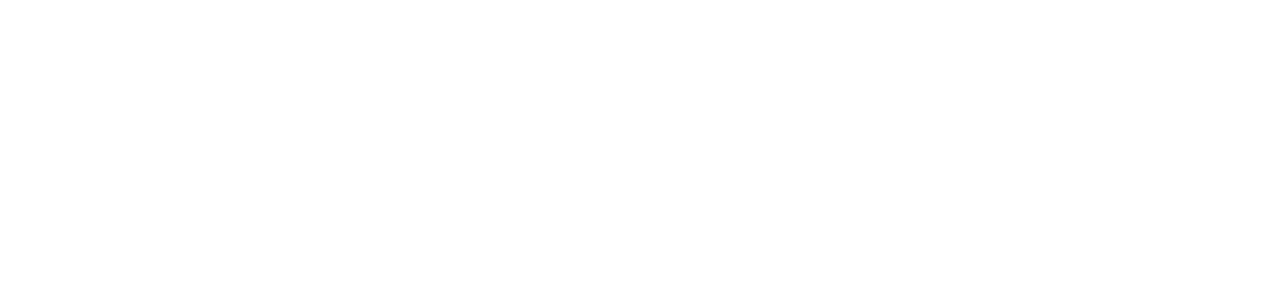
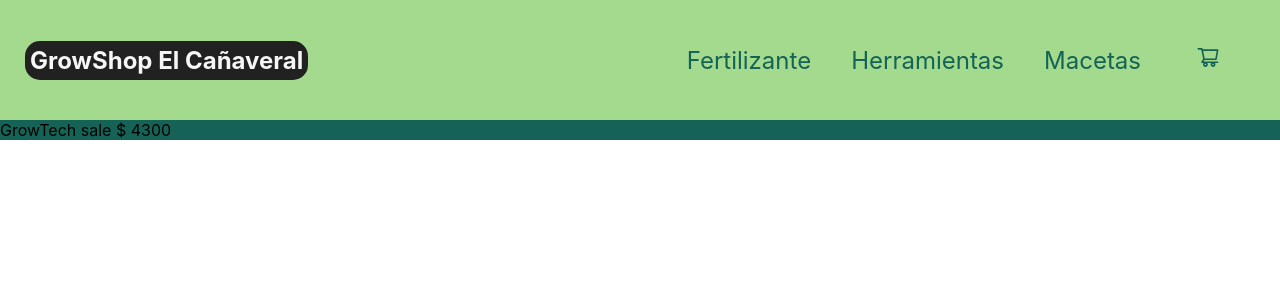
Before and after one commit to lessi09coder/grow, a React (Create React App) app: page /product/1 in a window 1280 px wide. Before the commit this address had no page. Shown: the top 300 px of the page. Built offline with nearby package versions, Linux system fonts and the light colour scheme.

Commit message:
details con route ok

```diff
--- a/src/App.js
+++ b/src/App.js
@@ -3,6 +3,7 @@ import './App.scss';
 import { BrowserRouter,Routes,Route } from 'react-router-dom';
 import { Home } from './pages/Home';
 import { Category } from './pages/Category';
+import { Detail } from './pages/Detail';
 
 
 function App() {
@@ -12,6 +13,7 @@ function App() {
         <Routes>
           <Route path={"/"} element={<Home/>} />
           <Route path={"/category/:categoryId"} element={<Category/>} />
+          <Route path={"/product/:productId"} element={<Detail/>} />
         </Routes>
 
       </BrowserRouter>
--- a/src/App.scss
+++ b/src/App.scss
@@ -44,7 +44,9 @@
       &:hover{
         color: #FFF1BD;
       }
+
     }
+
 
     &:hover{
       transition: all 0.3s;
@@ -60,7 +62,7 @@
     padding: 5px;
     border-radius: 15px;
     color: #F6F6F6;
-    font-size: 2rem;
+    font-size: 1.5rem;
   }
 };
         // ***** MAIN ***** //
@@ -77,7 +79,7 @@ main{
   margin: 20px 0;
 
   .card {
-
+    cursor: pointer;
     & .card__top{
       position: relative;
       overflow: hidden;
--- a/src/api/productos.js
+++ b/src/api/productos.js
@@ -10,7 +10,7 @@ const arrayProductos= [
     {
         id: 0,
         nombre:"Nitrox",
-        categoria:"fertilizante",
+        categoria:"fertilizantes",
         precio:1500,
         descripcion:"Nitrogreno",
         tag:"",
@@ -46,3 +46,13 @@ export const getProductos = (categoria) =>
         res(response)
     }, 1500)
   });
+
+  export const getProductoId = (productId) =>
+  new Promise((res , rej) => {
+    const response = arrayProductos.find((p)=> p.id === +productId)
+    console.log(productId)
+    console.log({response})
+    setTimeout(()=> {
+        res(response)
+    }, 1500)
+  });
--- a/src/components/Item.jsx
+++ b/src/components/Item.jsx
@@ -1,5 +1,9 @@
+import { useNavigate } from "react-router-dom";
+
+
 const Item = (props) => {
-    return ( <div className="card">
+    const navigate = useNavigate();
+    return ( <div className="card" onClick={()=> navigate(`/product/${props.id}`)}>
         <div className="card__top">
             <img src={props.imagen} alt="productoavender" />
             <h3>{props.precio} </h3>
--- a/src/components/ItemProduct.jsx
+++ b/src/components/ItemProduct.jsx
@@ -20,6 +20,7 @@ const ItemProduct = () => {
             nombre={producto.nombre}
             descripcion ={producto.descripcion}
             tag={producto.tag}
+            id={producto.id}
             precio={producto.precio}
             imagen={producto.imagen}/>
           })}
--- a/src/components/NavBar.jsx
+++ b/src/components/NavBar.jsx
@@ -1,18 +1,45 @@
 import CartWidget from './CartWidget'
+import {Link, NavLink} from 'react-router-dom'
+
+const links =[
+    {href:"category/fertilizantes", label:"Fertilizante"},
+    {href:"category/herramientas", label:"Herramientas"},
+    {href:"category/macetas", label:"Macetas"},
+]
 
 
-const Navbar = (props) =>{
-   return <div className="navbar">
-    <span className="navbar__titulo"> {props.titulo} </span>
-    <ul>
-        <li> <a href="nav1"> {props.nav1}</a></li>
-        <li> <a href="nav2"> {props.nav2}</a></li>
-        <li> <a href="nav3"> {props.nav3}</a></li>
-        <CartWidget />
+const Navbar = () =>{
+   return(
+    <header>
+        <div className="navbar">  <h2 className='navbar__titulo'>GrowShop El Cañaveral</h2>
+            <ul>
+                {links.map(({label,href})=>{
+                    return <li> <NavLink to={href} key={label}>
+                        {label}
+                    </NavLink> </li>
+                    }
+                )}
+                <li><CartWidget /></li>
+            </ul>
+        </div>
 
-    </ul>
 
-   </div>
+    </header>
+   )
 }
 
 export default Navbar
+
+
+
+
+{/* <span className="navbar__titulo"> {props.titulo} </span>
+<ul>
+    <li> <a href="nav1"> {props.nav1}</a></li>
+    <li> <a href="nav2"> {props.nav2}</a></li>
+    <li> <a href="nav3"> {props.nav3}</a></li>
+    <CartWidget />
+
+</ul>
+
+</div> */}
--- /dev/null
+++ b/src/pages/Detail.js
@@ -0,0 +1,21 @@
+import { useState } from "react";
+import { useEffect } from "react";
+import { useParams } from "react-router-dom"
+import { getProductoId } from "../api/productos";
+import { UserLayout } from "../components/UserLayout";
+
+export const Detail = () => {
+    const {productId} = useParams();
+    const [product, setProduct] = useState({});
+
+    useEffect(()=>{
+        getProductoId(productId)
+        .then((data)=>setProduct(data))
+    },[productId])
+    return(
+            <UserLayout > <div>{product.nombre} sale $ {product.precio} </div> </UserLayout>
+    )
+}
+
+
+//video del 27/10 minuto 1:05:52
```
